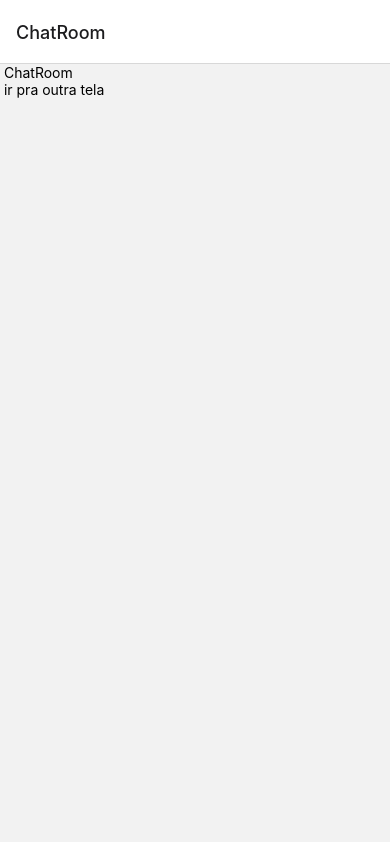
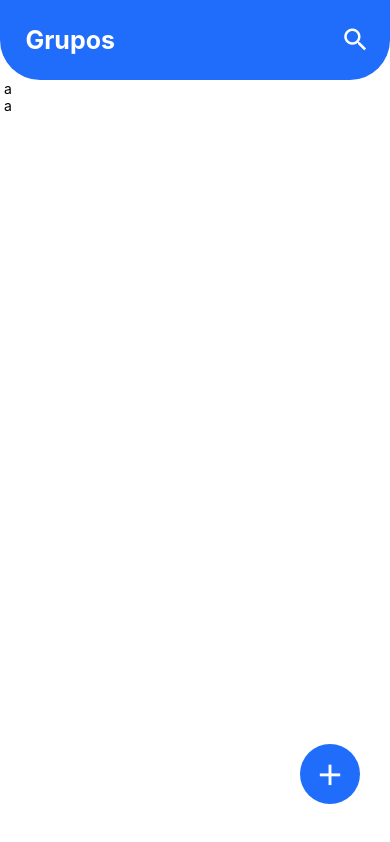
Before and after one commit to SamuelGomes-s/ChatApp, a React Native app: screen /ChatRoom in a window 390 px wide. Built offline with nearby package versions, Linux system fonts and the light colour scheme.

Commit message:
Alguns ajustes e  criação modal

```diff
--- a/App.js
+++ b/App.js
@@ -1,17 +1,18 @@
-import { NavigationContainer } from '@react-navigation/native';
 import React from 'react';
-
 import Routes from './src/routes';
 import { StatusBar } from 'react-native';
-
+import ContextProvider from './src/context/context';
+import { NavigationContainer } from '@react-navigation/native';
 
 
 export default function App() {
 
   return (
     <NavigationContainer>
-      <StatusBar backgroundColor={'#216dfb'} barStyle={'light-content'} />
-      <Routes />
+      <ContextProvider>
+        <StatusBar backgroundColor={'#216dfb'} barStyle={'light-content'} />
+        <Routes />
+      </ContextProvider>
     </NavigationContainer>
   )
 }
--- a/package.json
+++ b/package.json
@@ -10,6 +10,7 @@
     "test": "jest"
   },
   "dependencies": {
+    "@react-native-async-storage/async-storage": "^2.0.0",
     "@react-native-firebase/app": "^20.5.0",
     "@react-native-firebase/auth": "^20.5.0",
     "@react-native-firebase/firestore": "^20.5.0",
--- /dev/null
+++ b/src/components/Header/index.js
@@ -0,0 +1,21 @@
+import React from "react";
+import { AreaBTN, Container, IconBTN, Title } from "./styles";
+import Icon from 'react-native-vector-icons/MaterialCommunityIcons'
+
+export default function Header({ checkedLogin }) {
+
+    return (
+        <Container>
+            {checkedLogin && <IconBTN>
+                <Icon name='arrow-left' color={'#fff'} size={30} />
+            </IconBTN>}
+            <Title> Grupos </Title>
+            <AreaBTN>
+                <IconBTN>
+                    <Icon name='magnify' color={'#fff'} size={30} />
+                </IconBTN>
+            </AreaBTN>
+        </Container>
+    )
+
+}
--- /dev/null
+++ b/src/components/Header/styles.js
@@ -0,0 +1,40 @@
+import styled from "styled-components/native";
+
+
+const Container = styled.SafeAreaView`
+    flex-direction:   row;
+    background-color: #216dfb;
+    width: 100%;
+    height: 80px;
+    border-bottom-left-radius: 40px;
+    border-bottom-right-radius: 40px;
+    align-items: center;
+    padding-left: 5%;
+    padding-right: 5%;
+`;
+
+const Title = styled.Text`
+    color: #fff;
+    font-size: 25px;
+    font-weight: bold;
+`;
+
+const IconBTN = styled.TouchableOpacity`
+    justify-content:center;
+    align-items: center;
+`;
+
+const AreaBTN = styled.View`
+flex: 1;
+justify-content: center;
+align-items: flex-end;
+`;
+
+
+
+export {
+    Container,
+    Title,
+    IconBTN,
+    AreaBTN
+}
--- /dev/null
+++ b/src/components/ModalCreateGP/index.js
@@ -0,0 +1,42 @@
+import React, { useState } from "react";
+import {
+    Container,
+    TransparenteView,
+    ContentActions,
+    Text,
+    Input,
+    CreateButtonGP,
+    ButtonText,
+    AreaInput
+} from "./styles";
+import { TouchableWithoutFeedback } from "react-native";
+
+
+export default function ModalCreateGP({ setVisible }) {
+
+    const [nameChat, setNameChat] = useState('')
+
+
+    return (
+        <Container>
+            <TouchableWithoutFeedback onPress={() => setVisible()}>
+                <TransparenteView>
+                </TransparenteView>
+            </TouchableWithoutFeedback>
+
+            <ContentActions>
+                <Text> Criar um novo Grupo? </Text>
+                <AreaInput>
+                    <Input
+                        placeholder="Nome da sala"
+                        value={nameChat}
+                        onChangeText={(text) => setNameChat(text)}
+                    />
+                </AreaInput>
+                <CreateButtonGP onPress={() => setVisible()}>
+                    <ButtonText> Criar sala </ButtonText>
+                </CreateButtonGP>
+            </ContentActions>
+        </Container>
+    )
+}
--- /dev/null
+++ b/src/components/ModalCreateGP/styles.js
@@ -0,0 +1,76 @@
+import styled from "styled-components/native";
+
+
+const Container = styled.SafeAreaView`
+flex: 1;
+background-color: rgba(34,34,34,0.45);
+`;
+
+const TransparenteView = styled.View`
+    flex: 1;
+
+`;
+
+const ContentActions = styled.View`
+    flex:  1;
+    border-top-width: 1px;
+    border-top-color: #000;
+    background-color: #fff;
+    align-items: center;
+;`
+
+const Text = styled.Text`
+    font-size: 22px;
+    color: #000;
+    font-weight: bold;
+    padding-top: 30px;
+    padding-bottom: 30px;
+`;
+
+
+const Input = styled.TextInput`
+    width: 100%;
+    background-color: #d9d8d8;
+    padding-left: 15px;
+    padding-right: 15px;
+    border-radius: 8px;
+    color: #000;
+    font-size: 16px;
+`;
+const AreaInput = styled.View`
+    justify-content:   center;
+    align-items: center;
+    margin-bottom: 15px;
+    margin-left: 5%;
+    margin-right: 5%;
+    width: 90%;
+    height: 45px;
+`;
+
+
+const CreateButtonGP = styled.TouchableOpacity`
+    width: 90%;
+    height: 45px;
+    justify-content:   center;
+    align-items: center;
+    border-radius: 8px;
+    background-color: #2e54d4;
+`;
+
+const ButtonText = styled.Text`
+    font-size: 20px;
+    font-weight:bold;
+    color: #fff;
+`;
+
+
+export {
+    Container,
+    TransparenteView,
+    ContentActions,
+    Text,
+    Input,
+    CreateButtonGP,
+    ButtonText,
+    AreaInput
+}
--- /dev/null
+++ b/src/context/context.js
@@ -0,0 +1,67 @@
+
+import React, { createContext, useEffect, useState } from "react";
+import auth from "@react-native-firebase/auth";
+import { useNavigation } from "@react-navigation/native";
+import AsyncStorage from "@react-native-async-storage/async-storage";
+
+
+
+
+export const Context = createContext()
+
+export default function ContextProvider({ children }) {
+    const [user, setUser] = useState({})
+    const navigation = useNavigation()
+    const [type, setType] = useState(false)
+
+    useEffect(() => {
+
+    }, [])
+
+
+    function handleSignOut() {
+
+        auth().signOut().then(() => {
+
+        }).catch((error) => { console.log(error) })
+    }
+
+    function handleUserLogin(type, email, name, password) {
+
+        console.log('deu')
+        if (type) {
+            //Cadastrar
+            if (name === '' || email === '' || password === '') {
+                alert("Preencha todos os campos!")
+                return
+            }
+
+            auth().createUserWithEmailAndPassword(email, password).then((user) => {
+                user.user.updateProfile({
+                    displayName: name // atualizando nome
+                }).then( async () => {
+                    try {
+                        // await AsyncStorage.setItem('@user', JSON.stringify(userData))
+
+                    } catch (error) {
+                        console.log(error)
+                    }
+                    navigation.goBack()
+                })
+            }).catch((error) => { console.log(error) })
+
+        } else {
+            //logar
+            auth().signInWithEmailAndPassword(email, password).then(() => {
+                navigation.goBack()
+            }).catch((error) => { console.log(error) })
+
+        }
+    }
+
+    return (
+        <Context.Provider value={{ handleUserLogin, type, setType }}>
+            {children}
+        </Context.Provider>
+    )
+}
--- a/src/pages/ChatRoom/index.js
+++ b/src/pages/ChatRoom/index.js
@@ -1,17 +1,33 @@
+import React, { useContext, useState } from 'react';
+import Header from '../../components/Header';
+import { Background, ListGroups, ModalBTN } from './styles';
+import Icon from 'react-native-vector-icons/MaterialCommunityIcons'
+import { Modal, Text, View } from 'react-native';
 import { useNavigation } from '@react-navigation/native';
-import React from 'react';
-import { Text, TouchableOpacity, View } from 'react-native';
-
+import { Context } from '../../context/context';
+import ModalCreateGP from '../../components/ModalCreateGP';
 
 
 export default function ChatRoom() {
-const navigation = useNavigation()
+
+  const { type } = useContext(Context)
+  const navigation = useNavigation();
+  const [list, setList] = useState([{ name: 'a' }, { name: 'a' }])
+  const [modalVisible, setModalVisible] = useState(false)
+
   return (
-    <View>
-      <Text> ChatRoom</Text>
-      <TouchableOpacity onPress={()=> navigation.navigate('SignIn')}>
-        <Text> ir pra outra tela</Text>
-      </TouchableOpacity>
-    </View>
+    <Background>
+      <Header checkedLogin={type} />
+      <ModalBTN onPress={() => setModalVisible(true)}>
+        <Icon name='plus' color={'#fff'} size={35} />
+      </ModalBTN>
+      <ListGroups renderItem={({ item }) => <View><Text> {item.name}</Text></View>} data={list} />
+
+      <Modal visible={modalVisible} transparent={true} animationType='fade'>
+        <ModalCreateGP setVisible={() => setModalVisible(false)} />
+      </Modal>
+
+    </Background>
+
   )
 }
--- a/src/pages/ChatRoom/styles.js
+++ b/src/pages/ChatRoom/styles.js
@@ -0,0 +1,32 @@
+import { FlatList } from "react-native";
+import styled from "styled-components/native";
+
+
+const Background = styled.View`
+    flex: 1;
+    background-color: #fff;
+`;
+
+const ModalBTN = styled.TouchableOpacity`
+    position: absolute;
+    height: 60px;
+    width: 60px;
+    border-radius: 30px;
+    background-color: #216dfb;
+    justify-content: center;
+    align-items: center;
+    bottom: 40px;
+    right: 30px;
+    z-index: 99;
+`;
+
+const ListGroups = styled.FlatList``;
+
+
+
+
+export {
+    Background,
+    ModalBTN,
+    ListGroups
+}
--- a/src/pages/Login/SignIn.js
+++ b/src/pages/Login/SignIn.js
@@ -1,42 +1,22 @@
-import React, { useState } from 'react';
+import React, { useContext, useState } from 'react';
 import { Keyboard, Text, TouchableOpacity } from 'react-native';
 import { AreaInput, Background, Input, Slogan, SubmitButton, SubmitText, TitleApp } from './styles';
-import auth from '@react-native-firebase/auth';
-import { useNavigation } from '@react-navigation/native';
+import { Context } from '../../context/context';
 
 
 
 export default function SignIn() {
-  const [type, setType] = useState(false)
+
+  const { handleUserLogin, type, setType } = useContext(Context)
+
+
   const [email, setEmail] = useState('')
   const [name, setName] = useState('')
   const [password, setPassword] = useState('')
-  const navigation = useNavigation()
 
   function handleLogin() {
     Keyboard.dismiss()
-    if (type) {
-      //Cadastrar
-      if (name === '' || email === '' || password === '') {
-        alert("Preencha todos os campos!")
-        return
-      }
-
-      auth().createUserWithEmailAndPassword(email, password).then((user) => {
-        user.user.updateProfile({
-          displayName: name // atualizando nome
-        }).then(() => {
-          navigation.goBack()
-        })
-      }).catch((error) => { console.log(error) })
-
-    } else {
-      //logar
-      auth().signInWithEmailAndPassword(email, password).then(() => {
-        navigation.goBack()
-      }).catch((error) => { console.log(error) })
-
-    }
+    handleUserLogin(type, email, name, password)
   }
 
 
--- a/src/routes/app.routes.js
+++ b/src/routes/app.routes.js
@@ -11,7 +11,7 @@ export default function AppRoutes() {
     return (
         <AppStack.Navigator initialRouteName="ChatRoom">
             <AppStack.Screen name="SignIn" component={SignIn} options={{ title: 'Faça o login', headerShown: true }} />
-            <AppStack.Screen name="ChatRoom" component={ChatRoom} options={{}} />
+            <AppStack.Screen name="ChatRoom" component={ChatRoom} options={{  headerShown: false}} />
             <AppStack.Screen name="Search" component={Search} options={{}} />
             <AppStack.Screen name="Messages" component={Messages} options={{}} />
         </AppStack.Navigator>
```
Also changed, not shown: 1 other file (tests, documents, lock files or other folders).
